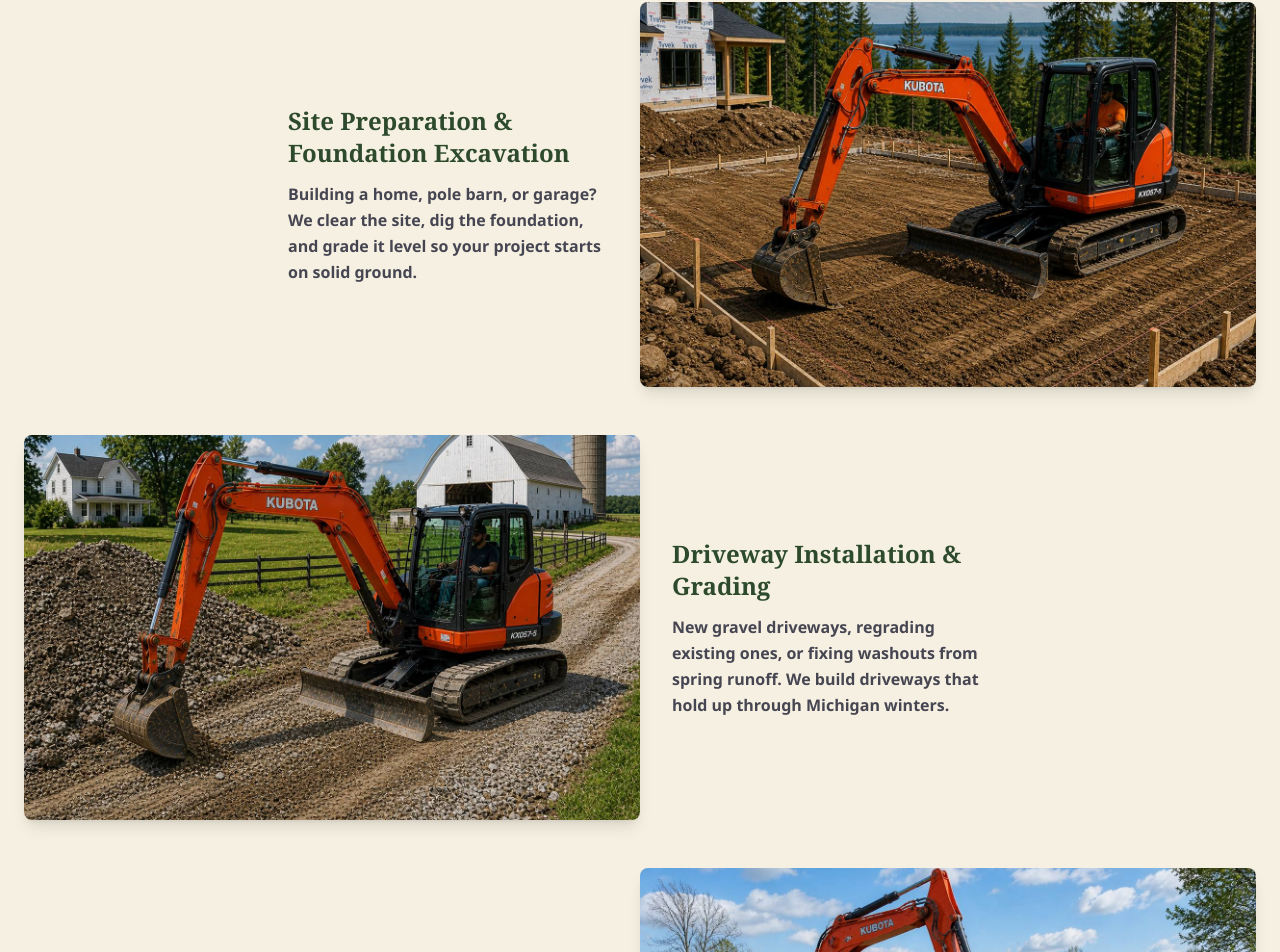
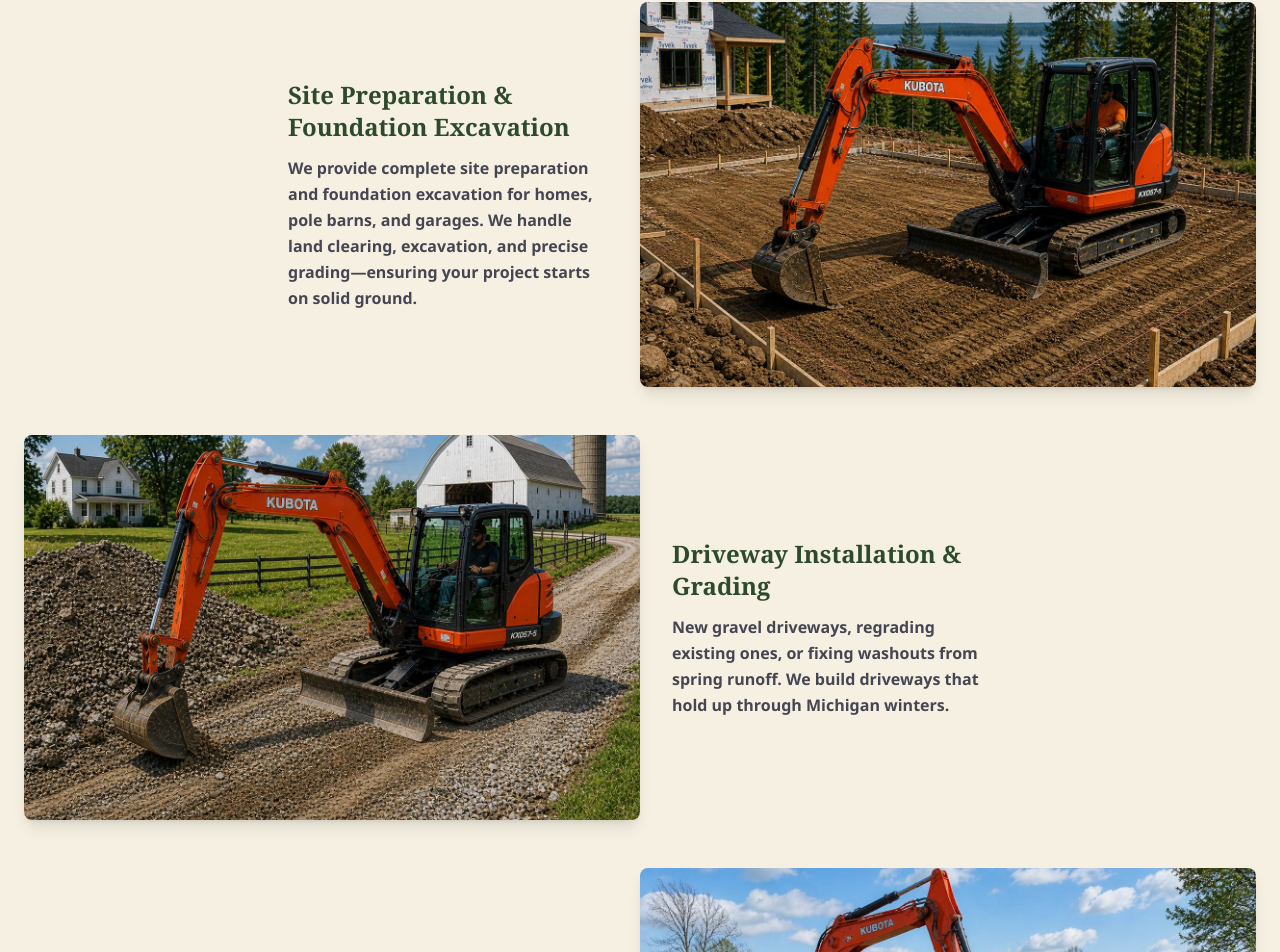
Before and after one commit to Sherryfarmshop/great-lakes-excavating, a Next.js app: page / in a window 1280 px wide. Shown: the part 1487-2439 px from the top of the page. Built offline with nearby package versions, Linux system fonts and the light colour scheme.

Commit message:
Update site preparation description

```diff
--- a/src/components/Services.tsx
+++ b/src/components/Services.tsx
@@ -8,7 +8,7 @@ const primaryServices = [
   },
   {
     title: 'Site Preparation & Foundation Excavation',
-    desc: 'Building a home, pole barn, or garage? We clear the site, dig the foundation, and grade it level so your project starts on solid ground.',
+    desc: 'We provide complete site preparation and foundation excavation for homes, pole barns, and garages. We handle land clearing, excavation, and precise grading—ensuring your project starts on solid ground.',
     img: '/images/site-prep.jpg',
   },
   {
```
